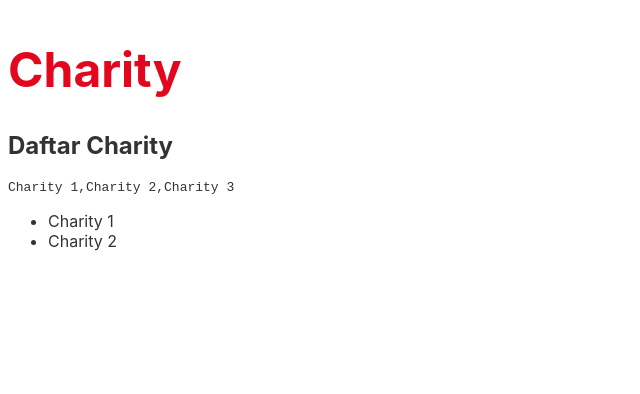
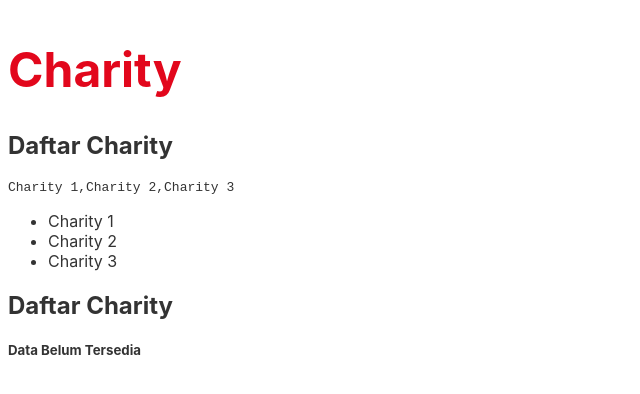
Before and after one commit to nuk3l1st/bwafunding-charity, a Svelte app: page / in a window 1280 px wide. Shown: the top 394 px of the page, without its empty margins (0-640 px from the left). Built offline with nearby package versions, Linux system fonts and the light colour scheme.

Commit message:
lagi dilihatin akbar

```diff
--- a/src/components/CharityList.svelte
+++ b/src/components/CharityList.svelte
@@ -1,11 +1,16 @@
 <script>
-    export let dfdonasi;
+    export let charities;
 </script>
 <div>
     <h2>Daftar Charity</h2>
-    <pre>{dfdonasi}</pre>
-    <ul>
-        <li>Charity 1</li>
-        <li>Charity 2</li>
-    </ul>
+    {#if charities !== undefined}
+        <pre>{charities}</pre>
+        <ul>
+            <li>Charity 1</li>
+            <li>Charity 2</li>
+            <li>Charity 3</li>
+        </ul>
+    {:else}
+        <h5>Data Belum Tersedia</h5>
+    {/if}
 </div>
--- a/src/pages/Home.svelte
+++ b/src/pages/Home.svelte
@@ -14,5 +14,6 @@ h1 {
 
 <div>
     <h1>{title}</h1>
-    <CharityList dfdonasi={charities}/>
+    <CharityList {charities}/>
+    <CharityList />
 </div>
```
